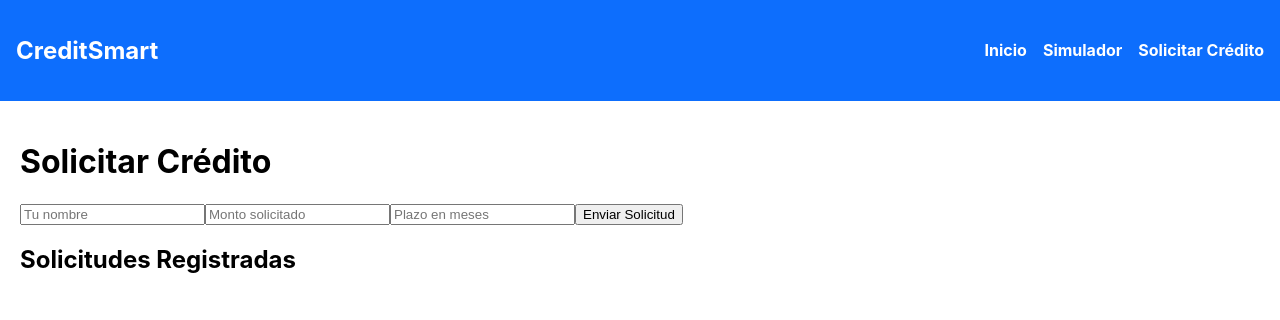
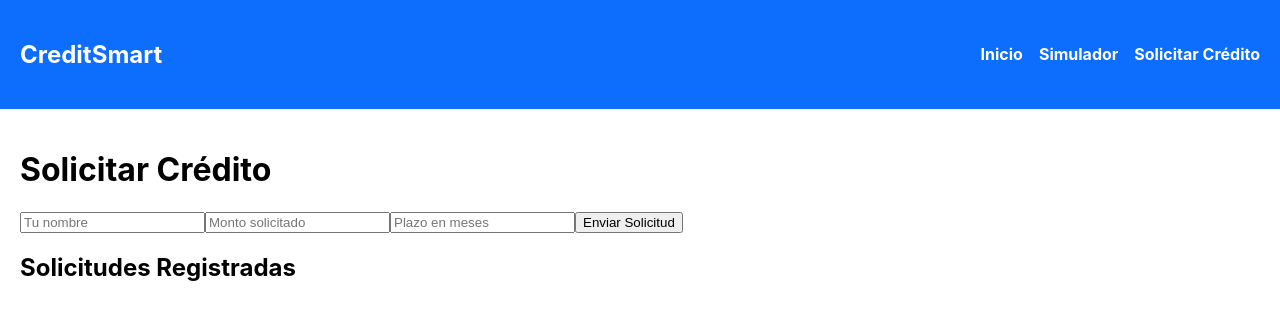
Before and after one commit to JM10ban/creditos-react, a React (Create React App) app: page /solicitar in a window 1280 px wide. Shown: the top 320 px of the page. Built offline with nearby package versions, Linux system fonts and the light colour scheme.

Commit message:
mejorar estilos del componente Navbar

```diff
--- a/src/components/Navbar.css
+++ b/src/components/Navbar.css
@@ -1,7 +1,7 @@
 .navbar {
   display: flex;
   justify-content: space-between;
-  padding: 1rem;
+  padding: 20px; /* agregado */
   background: #0d6efd;
   color: white;
   align-items: center;
```
